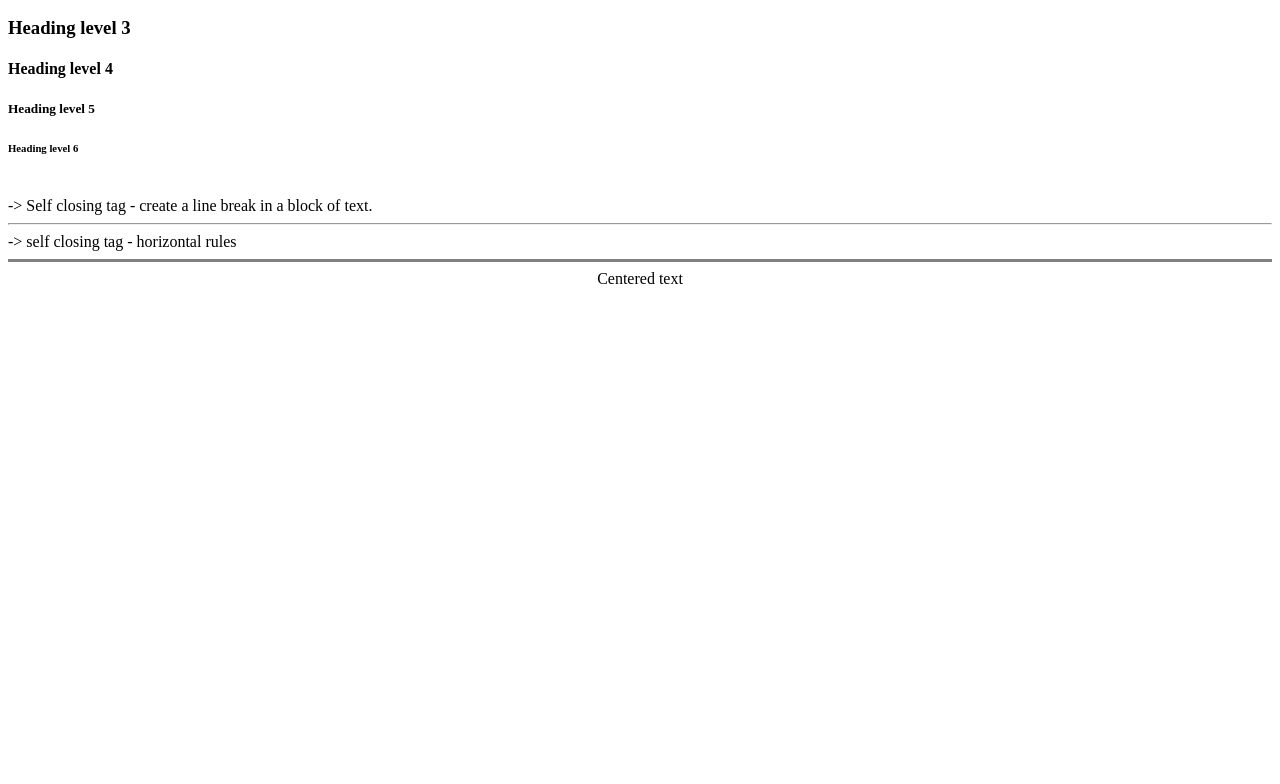
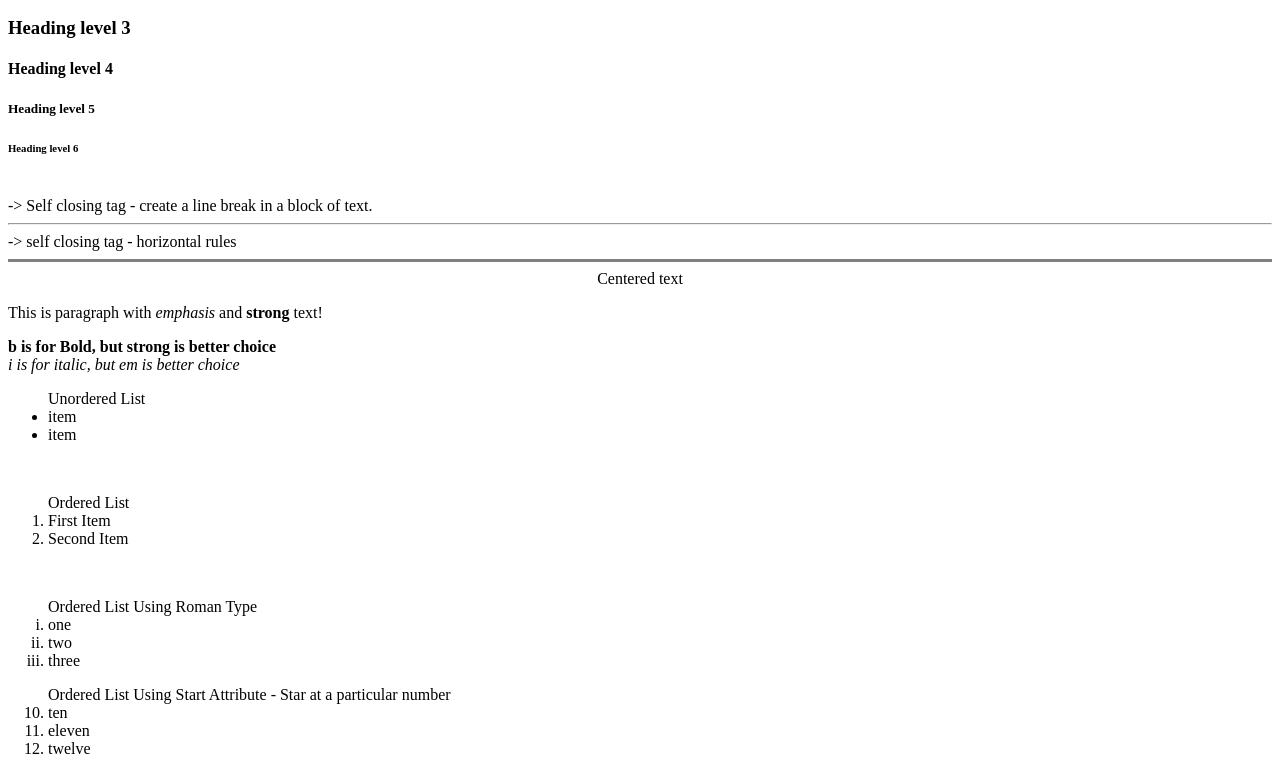
Before and after one commit to SilviyaKarageorgiev/Web-Development-Bootcamp, a plain HTML site: page Playbook/dist/index.html in a window 1280 px wide. Shown: the part 168-952 px from the top of the page. Before the commit the page ends 800 px from the top, so only its background shows below. Drawn offline with Linux system fonts and the light colour scheme.

Commit message:
Update playbook

```diff
--- a/Playbook/dist/index.html
+++ b/Playbook/dist/index.html
@@ -24,6 +24,35 @@
 <center> Centered text </center>
 
 <!-- Comments can be written this way-->
+
+<p>This is paragraph with <em>emphasis</em> and <strong>strong</strong> text!</p>
+<b> b is for Bold, but strong is better choice</b>
+<br>
+<i> i is for italic, but em is better choice</i>
+<br>
+<ul>Unordered List
+  <li>item</li>
+  <li>item</li>
+</ul>
+<br>
+<ol>Ordered List
+  <li>First Item</li>
+  <li>Second Item</li>
+</ol>
+<br>
+<ol type="i">Ordered List Using Roman Type
+  <li>one</li>
+  <li>two</li>
+  <li>three</li>
+</ol>
+<ol start="10">Ordered List Using Start Attribute - Star at a particular number
+  <li>ten</li>
+  <li>eleven</li>
+  <li>twelve</li>
+</ol>
+<br>
+<p>Image from Internet</p>
+<image src="https://images.pexels.com/photos/20787/pexels-photo.jpg?cs=srgb&dl=pexels-krysten-merriman-20787.jpg&fm=jpg" width="400" height="300">
 <!-- partial -->
 
 </body>
```
Also changed, not shown: Playbook/src/index.html (+29 -0 lines).
